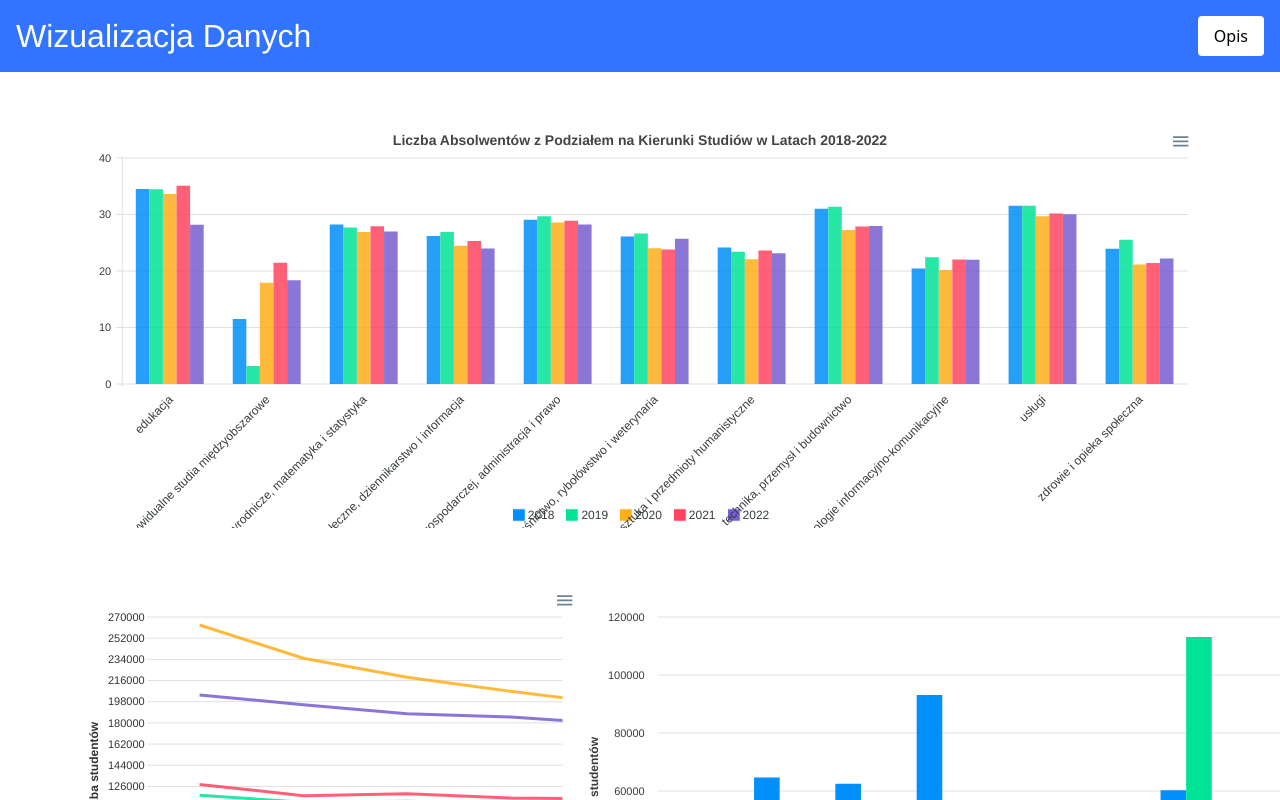
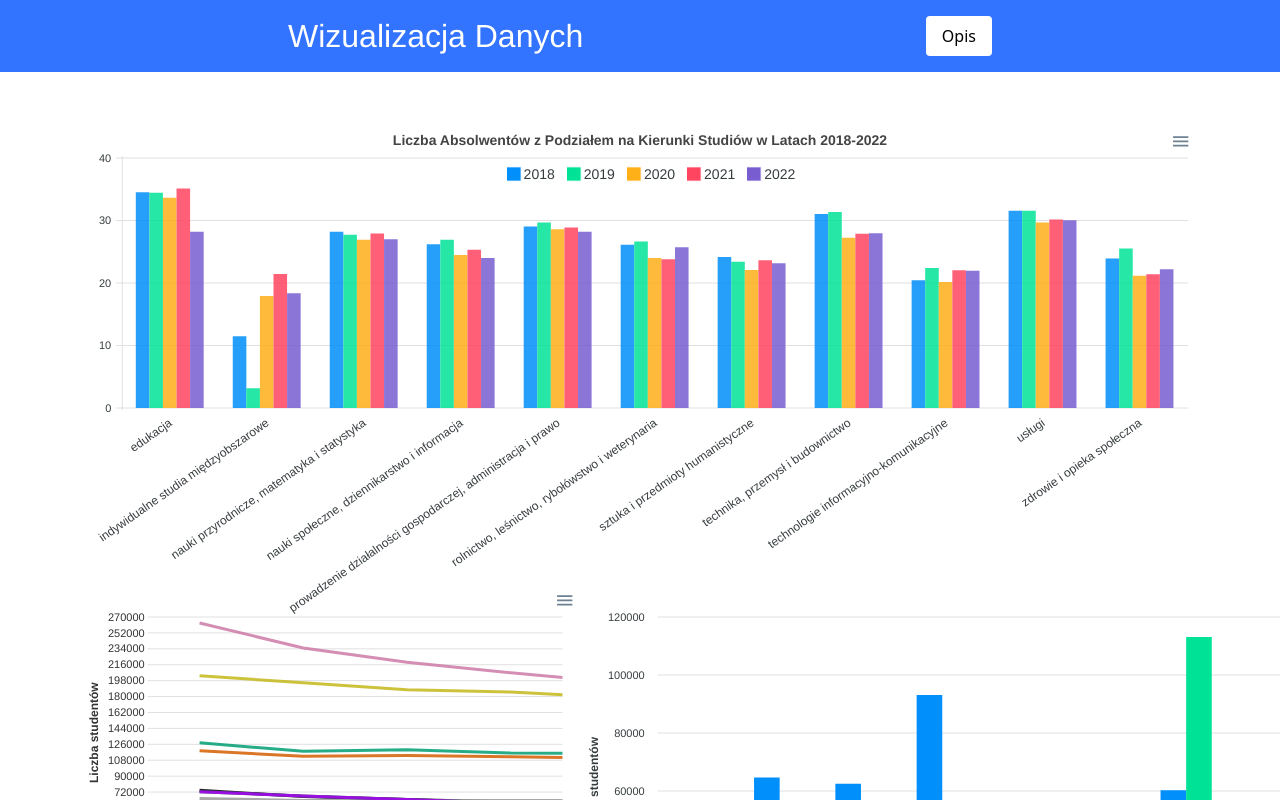
Before and after one commit to karolsowi/Visualization, a React (Create React App) app: page / in a window 1280 px wide. Shown: the top 800 px of the page. Built offline with nearby package versions, Linux system fonts and the light colour scheme.

Commit message:
new colors part 1

```diff
--- a/src/App.css
+++ b/src/App.css
@@ -40,6 +40,7 @@
 nav {
   background-color: #3273ff;
   padding: 1rem;
+  padding-inline: 18rem;
   display: flex;
   align-items: center;
   justify-content: space-between;
@@ -73,3 +74,15 @@ nav .opis-button:hover {
 body {
   padding-top: 8rem; /* Adjust this value as needed */
 }
+
+
+.apexcharts-svg {
+  overflow: visible;
+
+}
+
+.chart-container {
+  padding: 5rem;
+  margin-bottom: auto;
+
+}
--- a/src/App.js
+++ b/src/App.js
@@ -1,10 +1,8 @@
 import React from 'react';
 import './App.css';
 import BarChart from './components/BarChart';
-import { MixChart } from './components/MixChart';
 import { Container } from 'reactstrap';
 import LineChart from './components/LineChart';
-import CandlestickChart from './components/CandleChart';
 import MultiChart from './components/MultiChart';
 import { Routes, Route, Link } from 'react-router-dom';
 import Opis from './components/opis';
--- a/src/components/CandleChart.js
+++ /dev/null
@@ -1,81 +0,0 @@
-import React from 'react';
-import Chart from 'react-apexcharts';
-
-const CandlestickChart = () => {
-  const data = [
-    { year: 2018, course: 'Edukacja', gender: 'kobiety', status: 'absolwenci', count: 15973 },
-    { year: 2019, course: 'Edukacja', gender: 'kobiety', status: 'absolwenci', count: 14445 },
-    { year: 2020, course: 'Edukacja', gender: 'kobiety', status: 'absolwenci', count: 13679 },
-    { year: 2021, course: 'Edukacja', gender: 'kobiety', status: 'absolwenci', count: 13351 },
-    { year: 2022, course: 'Edukacja', gender: 'kobiety', status: 'absolwenci', count: 9474 },
-    { year: 2018, course: 'Edukacja', gender: 'kobiety', status: 'studenci', count: 44606 },
-    { year: 2019, course: 'Edukacja', gender: 'kobiety', status: 'studenci', count: 40370 },
-    { year: 2020, course: 'Edukacja', gender: 'kobiety', status: 'studenci', count: 38532 },
-    { year: 2021, course: 'Edukacja', gender: 'kobiety', status: 'studenci', count: 36574 },
-    { year: 2022, course: 'Edukacja', gender: 'kobiety', status: 'studenci', count: 33662 },
-    { year: 2018, course: 'Edukacja', gender: 'mężczyźni', status: 'absolwenci', count: 2992 },
-    { year: 2019, course: 'Edukacja', gender: 'mężczyźni', status: 'absolwenci', count: 2726 },
-    { year: 2020, course: 'Edukacja', gender: 'mężczyźni', status: 'absolwenci', count: 2342 },
-    { year: 2021, course: 'Edukacja', gender: 'mężczyźni', status: 'absolwenci', count: 2443 },
-    { year: 2022, course: 'Edukacja', gender: 'mężczyźni', status: 'absolwenci', count: 2207 },
-    { year: 2018, course: 'Edukacja', gender: 'mężczyźni', status: 'studenci', count: 10322 },
-    { year: 2019, course: 'Edukacja', gender: 'mężczyźni', status: 'studenci', count: 9474 },
-    { year: 2020, course: 'Edukacja', gender: 'mężczyźni', status: 'studenci', count: 9097 },
-    { year: 2021, course: 'Edukacja', gender: 'mężczyźni', status: 'studenci', count: 8407 },
-    { year: 2022, course: 'Edukacja', gender: 'mężczyźni', status: 'studenci', count: 7771 }
-    // Add more data points based on the provided data...
-  ];
-
-  // Function to transform data into series format for ApexCharts
-  const transformData = (data) => {
-    let transformed = {};
-    data.forEach((d) => {
-      const key = `${d.course} ${d.year}`;
-      if (!transformed[key]) {
-        transformed[key] = { x: key, y: [d.count, d.count, d.count, d.count] }; // Simplified for demonstration
-      } else {
-        transformed[key].y = [
-          Math.min(transformed[key].y[0], d.count), // Low
-          Math.max(transformed[key].y[1], d.count), // High
-          Math.min(transformed[key].y[2], d.count), // Open (start of period)
-          d.count // Close (end of period)
-        ];
-      }
-    });
-    return Object.values(transformed);
-  };
-
-  const seriesData = transformData(data);
-
-  const options = {
-    chart: {
-      type: 'candlestick',
-      height: 400,
-    },
-    title: {
-      text: 'Candlestick Chart Example',
-      align: 'left'
-    },
-    xaxis: {
-      type: 'category',
-    },
-    yaxis: {
-      tooltip: {
-        enabled: true
-      }
-    }
-  };
-
-  const series = [{
-    name: 'Candlestick',
-    data: seriesData
-  }];
-
-  return (
-    <div>
-      <Chart options={options} series={series} type="candlestick" height={350} />
-    </div>
-  );
-};
-
-export default CandlestickChart;
--- a/src/components/LineChart.js
+++ b/src/components/LineChart.js
@@ -81,7 +81,8 @@ const LineChart = () => {
     grid: {
       padding: {
         right: 5,
-        left: 5
+        left: 5,
+        bottom: 10
       }
     },
     legend: {
@@ -89,13 +90,13 @@ const LineChart = () => {
         position: 'bottom',
         fontSize: 14,
         offsetX: -2,
-        offsetY: 10,
+        offsetY: 0,
         markers: {
           shape: 'square',
           size: 10
         },
         itemMargin: {
-          vertical: 1
+          vertical: 3.5
         }
       },
     markers: {
@@ -152,9 +153,7 @@ const LineChart = () => {
       max: 270000,
       min: 0,
       labels: {
-        style: {
-          colors: [null, null, null, null, null, null, null, null, null, null, null, null]
-        }
+
       },
       title: {
         text: 'Liczba studentów',
@@ -176,7 +175,8 @@ const LineChart = () => {
             { x: '2022', y: '53114' }
         ],
         group: 'apexcharts-axis-0',
-        zIndex: 0
+        zIndex: 0,
+        color: '#000000'
     },
     {
         name: 'indywidualne studia międzyobszarowe',
@@ -188,7 +188,8 @@ const LineChart = () => {
             { x: '2022', y: '17905' }
         ],
         group: 'apexcharts-axis-0',
-        zIndex: 1
+        zIndex: 1,
+        color: '#e79f01'
     },
     {
         name: 'nauki przyrodnicze, matematyka i statystyka',
@@ -200,7 +201,8 @@ const LineChart = () => {
             { x: '2022', y: '51443' }
         ],
         group: 'apexcharts-axis-0',
-        zIndex: 2
+        zIndex: 2,
+        color: "#56b5e8"
     },
     {
         name: 'nauki społeczne, dziennikarstwo i informacja',
@@ -212,7 +214,8 @@ const LineChart = () => {
             { x: '2022', y: '115475' }
         ],
         group: 'apexcharts-axis-0',
-        zIndex: 3
+        zIndex: 3,
+        color: "#009f72"
     },
     {
         name: 'prowadzenie działalności gospodarczej, administracja i prawo',
@@ -224,7 +227,8 @@ const LineChart = () => {
             { x: '2022', y: '179073' }
         ],
         group: 'apexcharts-axis-0',
-        zIndex: 4
+        zIndex: 4,
+        color: "#c4b819"
     },
     {
         name: 'rolnictwo, leśnictwo, rybołówstwo i weterynaria',
@@ -236,7 +240,8 @@ const LineChart = () => {
             { x: '2022', y: '25645' }
         ],
         group: 'apexcharts-axis-0',
-        zIndex: 5
+        zIndex: 5,
+        color: "#0073b3"
     },
     {
         name: 'sztuka i przedmioty humanistyczne',
@@ -248,7 +253,8 @@ const LineChart = () => {
             { x: '2022', y: '110255' }
         ],
         group: 'apexcharts-axis-0',
-        zIndex: 6
+        zIndex: 6,
+        color: "#d45e01"
     },
     {
         name: 'technika, przemysł i budownictwo',
@@ -260,7 +266,8 @@ const LineChart = () => {
             { x: '2022', y: '196214' }
         ],
         group: 'apexcharts-axis-0',
-        zIndex: 7
+        zIndex: 7,
+        color: "#cd79a6"
     },
     {
         name: 'technologie informacyjno-komunikacyjne',
@@ -272,7 +279,8 @@ const LineChart = () => {
             { x: '2022', y: '62454' }
         ],
         group: 'apexcharts-axis-0',
-        zIndex: 8
+        zIndex: 8,
+        color: "#999999"
     },
     {
         name: 'usługi',
@@ -284,8 +292,22 @@ const LineChart = () => {
             { x: '2022', y: '57534' }
         ],
         group: 'apexcharts-axis-0',
-        zIndex: 9
-    }
+        zIndex: 9,
+        color: "#146a2e"
+    },
+    {
+      name: 'zdrowie i opieka społeczna',
+      data: [
+          { x: '2018', y: '72393' },
+          { x: '2019', y: '67567' },
+          { x: '2020', y: '63558' },
+          { x: '2021', y: '59190' },
+          { x: '2022', y: '57534' }
+      ],
+      group: 'apexcharts-axis-0',
+      zIndex: 10,
+      color: "#b001ff"
+  }
 ];
 
   return (
--- a/src/components/MixChart.js
+++ /dev/null
@@ -1,94 +0,0 @@
-import React from 'react'
-import Chart from "react-apexcharts";
-export const MixChart = () => {
-    var series = [{
-        name: 'Website Blog',
-        type: 'column',
-        data: [440, 505, 414, 671, 227, 413, 201, 352, 752, 320, 257, 160]
-    }, {
-        name: 'Social Media',
-        type: 'line',
-        data: [23, 42, 35, 27, 43, 22, 17, 31, 22, 22, 12, 16]
-    }, {
-        name: 'Offline Media',
-        type: 'line',
-        data: [13, 32, 25, 17, 33, 12, 7, 21, 12, 12, 2, 6]
-    }]
-
-    var options = {
-        chart: {
-            type: 'line',
-            toolbar: {
-                show: false
-            }
-        },
-        stroke: {
-            width: [0, 4, 4]
-        },
-        dataLabels: {
-            enabled: true,
-            enabledOnSeries: [1, 2]
-        },
-        labels: ['01 Jan 2001', '02 Jan 2001', '03 Jan 2001', '04 Jan 2001', '05 Jan 2001', '06 Jan 2001', '07 Jan 2001', '08 Jan 2001', '09 Jan 2001', '10 Jan 2001', '11 Jan 2001', '12 Jan 2001'],
-        xaxis: {
-            type: 'datetime'
-        },
-        yaxis: [{
-            title: {
-                text: 'Website Blog',
-            },
-
-        }, {
-            opposite: true,
-            title: {
-                text: 'Social Media'
-            }
-        }],
-        // legend: {
-        //     show: true,
-        //     position: 'right'
-        // },
-        title: {
-            text: 'Traffic Sources',
-            style: {
-                fontSize: 30
-            }
-        },
-        subtitle: {
-            text: 'This chart shows Traffic data of Web, Social Media and Offline',
-            style: {
-                fontSize: 16,
-            }
-        },
-        responsive: [
-            {
-                breakpoint: 1000,
-                options: {
-                    plotOptions: {
-                        bar: {
-                            horizontal: false
-                        }
-                    },
-                    legend: {
-                        show:true,
-                        position: "bottom"
-                    }
-                }
-
-            }
-        ]
-    }
-    return (
-        <div>
-            <Chart
-                type="line"
-                width={600}
-                height={350}
-                series={series}
-                options={options}
-            >
-
-            </Chart>
-        </div>
-    )
-}
--- a/src/components/MultiChart.js
+++ b/src/components/MultiChart.js
@@ -24,7 +24,7 @@ const options = {
   plotOptions: {
     bar: {
       dataLabels: {
-        position: 'top', // top, center, bottom
+        position: 'top',
       },
     }
   },
@@ -44,6 +44,7 @@ const options = {
 ],
     position: 'under',
     labels: {
+      rotate: -35,
       offsetY: 5,
     },
     axisBorder: {
@@ -88,6 +89,7 @@ const options = {
       show: true,
     },
     labels: {
+
       show: true,
       formatter: function (val) {
         return val;
@@ -102,7 +104,21 @@ const options = {
     style: {
       color: '#444'
     }
-  }
+  },
+  legend: {
+    floating: true,
+    position: 'top',
+    fontSize: 14,
+    offsetX: 0,
+    offsetY: 37,
+    markers: {
+      shape: 'square',
+      size: 8
+    },
+    itemMargin: {
+      vertical: 0
+    }
+  },
 };
 
 const MultiChart = () => {
--- a/src/components/opis.js
+++ b/src/components/opis.js
@@ -7,10 +7,9 @@ const Opis = () => {
     <div>
       <nav>
         <h1>Wizualizacja Danych</h1>
-        <Link to="/Visualisation" className="opis-button">Wykresy</Link>
+        <Link to="/" className="opis-button">Wykresy</Link>
       </nav>
       <div className="opis">
-        <p>W tym projekcie przedstawiamy liczbę absolwentów z podziałem na kierunki studiów w latach 2018-2022. Dane są wizualizowane za pomocą wykresów słupkowych, co pozwala na łatwe porównanie zmian w liczbie absolwentów w poszczególnych latach.</p>
         <h2>Cel projektu</h2>
         <p>Celem projektu jest zbadanie trendów w edukacji i zrozumienie, które kierunki studiów zyskały na popularności, a które straciły.</p>
       </div>
```
